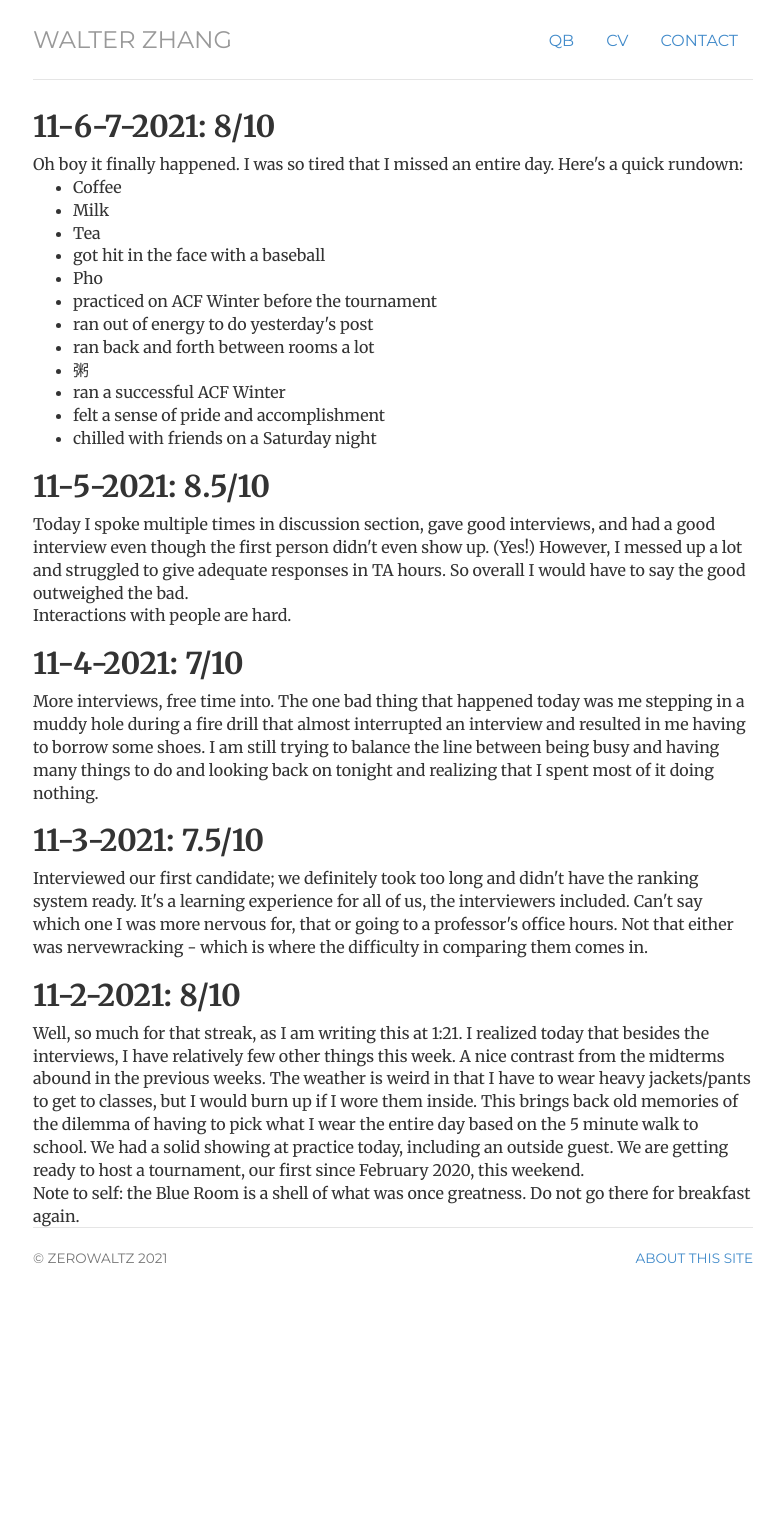
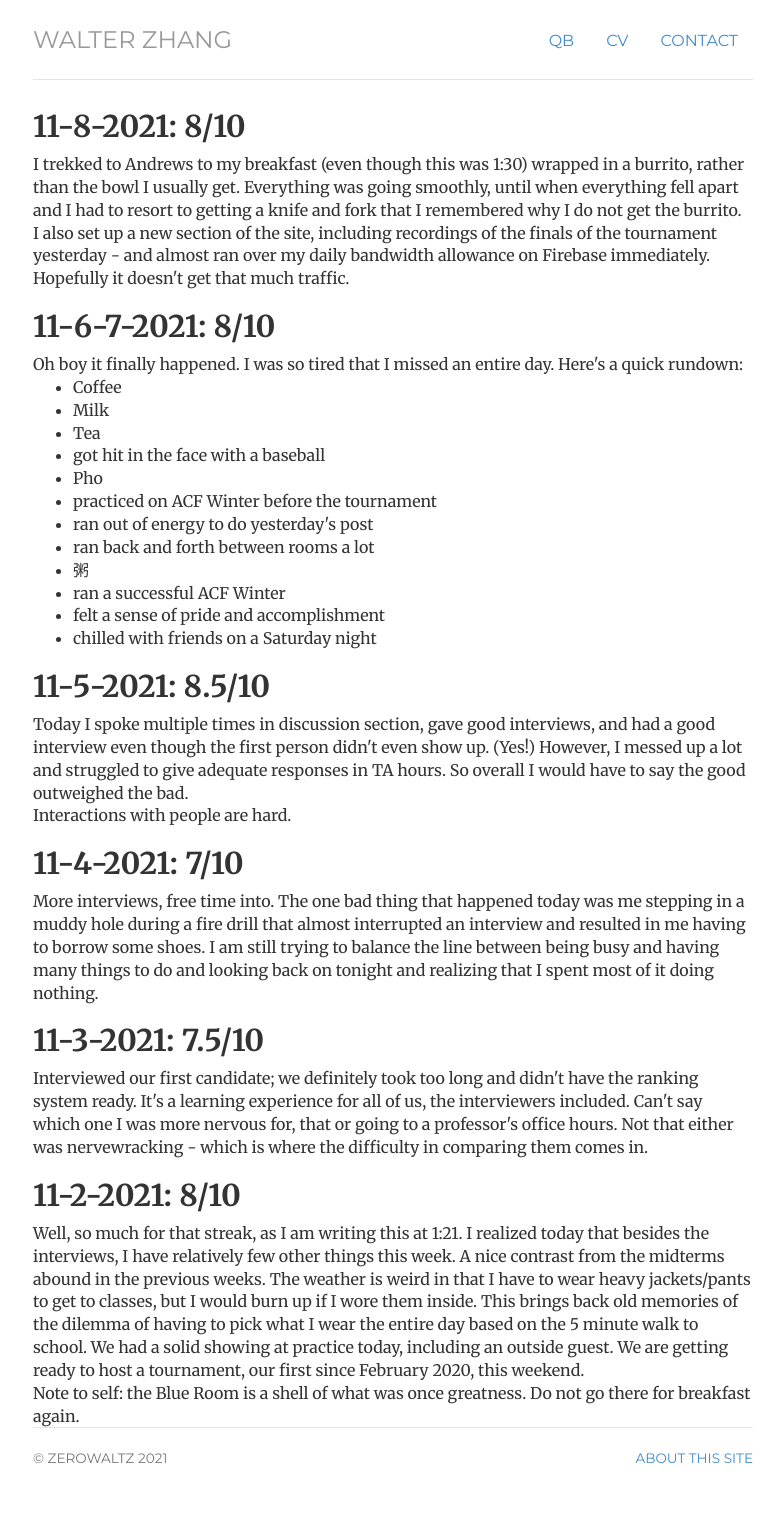
Before and after one commit to Zerowaltz/Zerowaltz.github.io, a Jekyll site: the page built from posts/nov21/index.html, in a window 1280 px wide. Shown: the whole page, without its empty margins (247-1031 px from the left). Built offline with Jekyll 4.4.1, drawn with Linux system fonts in a browser that asks for light colours; before the commit the page ends 1320 px from its top, so only the background shows below that.

Commit message:
post 11-8

```diff
--- a/posts/nov21/index.html
+++ b/posts/nov21/index.html
@@ -45,6 +45,11 @@ description: Posts from Walter Zhang.
 
 <div class="post">
 
+	<h2>11-8-2021: 8/10</h2>
+	I trekked to Andrews to my breakfast (even though this was 1:30) wrapped in a burrito, rather than the bowl I usually get. Everything was going smoothly, until when everything fell apart and I had to resort to getting a knife and fork that I remembered why I do not get the burrito.
+
+	<br>I also set up a new section of the site, including recordings of the finals of the tournament yesterday - and almost ran over my daily bandwidth allowance on Firebase immediately. Hopefully it doesn't get that much traffic.
+
 	<h2>11-6-7-2021: 8/10</h2>
 	Oh boy it finally happened. I was so tired that I missed an entire day. Here's a quick rundown:
 
```
